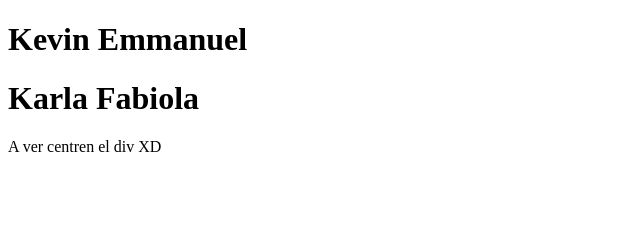
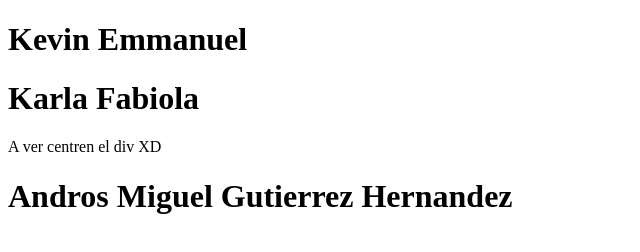
Before and after one commit to KevinJaramilloLievano/pruebaCalidad06-02, a plain HTML site: page index.html in a window 1280 px wide. Shown: the whole page, without its empty margins (0-640 px from the left). Drawn offline with Linux system fonts and the light colour scheme.

Commit message:
Actulizacion Titulo

```diff
--- a/index.html
+++ b/index.html
@@ -10,6 +10,7 @@
     <h1>Kevin Emmanuel</h1>
 	 <h1>Karla Fabiola</h1>
     <div class="centrar">A ver centren el div XD</div>
+    <h1>Andros Miguel Gutierrez Hernandez</h1>
      <script src="./js/app.js"></script>
 </body>
 </html>
```
